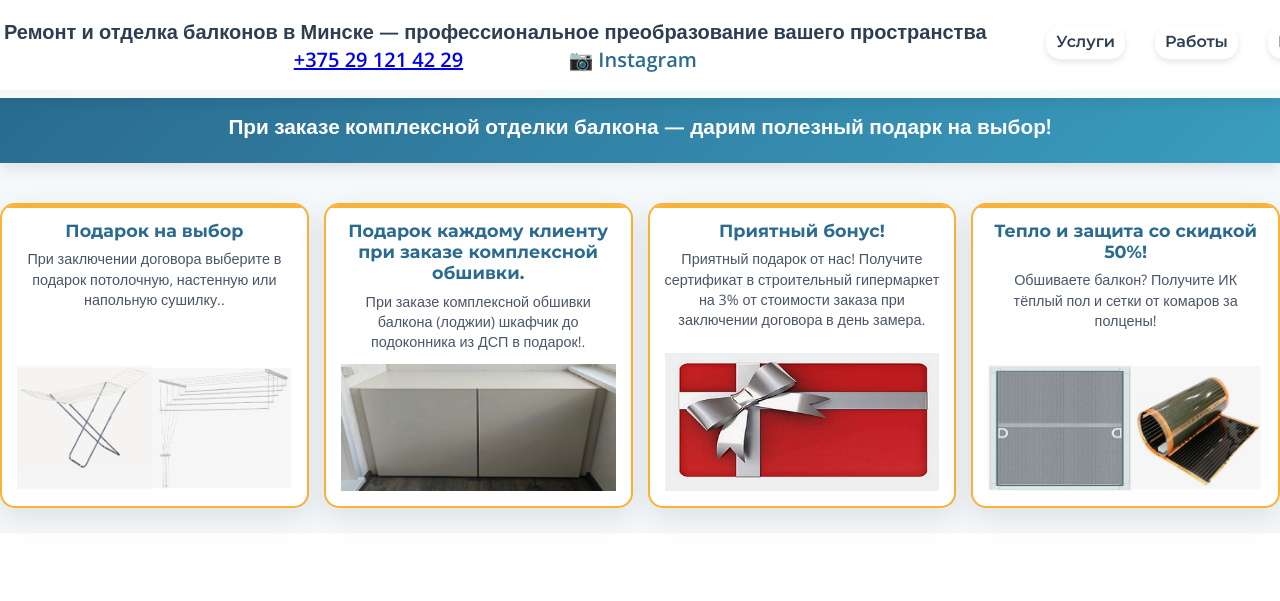
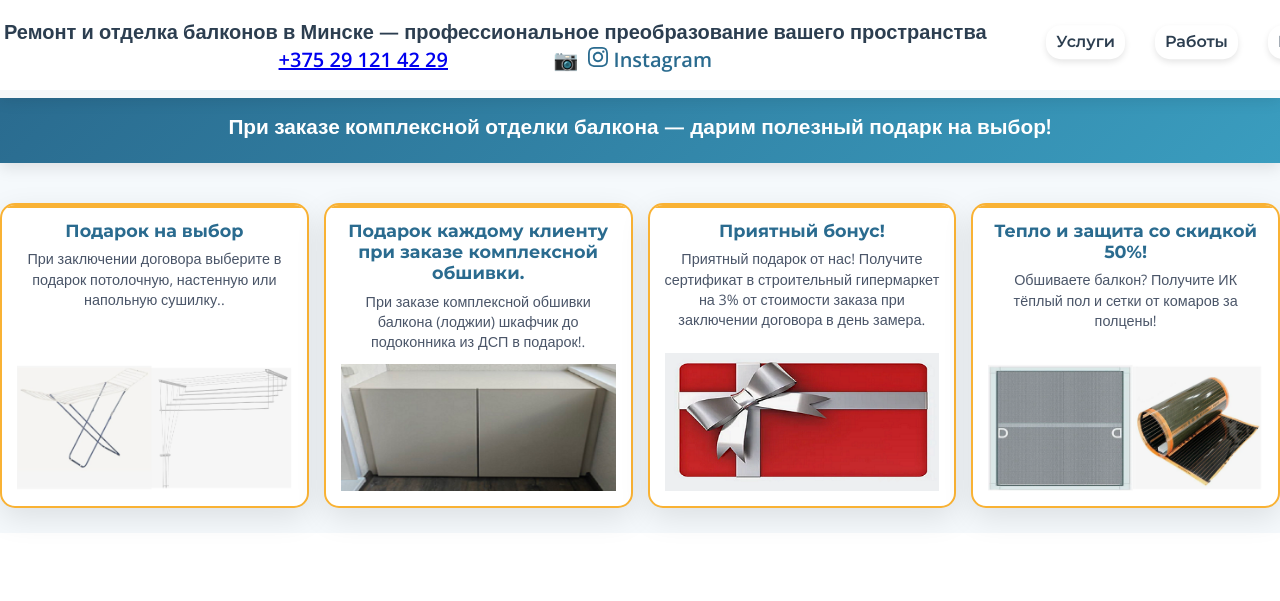
Before and after one commit to Maksimuslim/balkonomania.minsk, a plain HTML site: page index.html in a window 1280 px wide. Shown: the top 601 px of the page. Drawn offline with nearby package versions, Linux system fonts and the light colour scheme.

Commit message:
Update index.html

```diff
--- a/index.html
+++ b/index.html
@@ -1081,7 +1081,12 @@ white-space: normal; /* Разрешить перенос строк */
     Ремонт и отделка балконов в Минске — профессиональное преобразование вашего пространства<br>
     <div class="contact-info">
         <a href="tel:+375291214229">+375 29 121 42 29</a>
-        <a href="https://instagram.com/balkonomaniya.minsk" target="_blank" class="instagram-link">Instagram</a>
+        <a href="https://instagram.com/balkonomaniya.minsk" target="_blank" class="instagram-link" rel="noopener noreferrer">
+    <svg class="instagram-icon" width="20" height="20" viewBox="0 0 24 24" fill="currentColor">
+        <path d="M12 2.163c3.204 0 3.584.012 4.85.07 3.252.148 4.771 1.691 4.919 4.919.058 1.265.069 1.645.069 4.849 0 3.205-.012 3.584-.069 4.849-.149 3.225-1.664 4.771-4.919 4.919-1.266.058-1.644.07-4.85.07-3.204 0-3.584-.012-4.849-.07-3.26-.149-4.771-1.699-4.919-4.92-.058-1.265-.07-1.644-.07-4.849 0-3.204.013-3.583.07-4.849.149-3.227 1.664-4.771 4.919-4.919 1.266-.057 1.645-.069 4.849-.069zm0-2.163c-3.259 0-3.667.014-4.947.072-4.358.2-6.78 2.618-6.98 6.98-.059 1.281-.073 1.689-.073 4.948 0 3.259.014 3.668.072 4.948.2 4.358 2.618 6.78 6.98 6.98 1.281.058 1.689.072 4.948.072 3.259 0 3.668-.014 4.948-.072 4.354-.2 6.782-2.618 6.979-6.98.059-1.28.073-1.689.073-4.948 0-3.259-.014-3.667-.072-4.947-.196-4.354-2.617-6.78-6.979-6.98-1.281-.059-1.69-.073-4.949-.073zm0 5.838c-3.403 0-6.162 2.759-6.162 6.162s2.759 6.163 6.162 6.163 6.162-2.759 6.162-6.163c0-3.403-2.759-6.162-6.162-6.162zm0 10.162c-2.209 0-4-1.79-4-4 0-2.209 1.791-4 4-4s4 1.791 4 4c0 2.21-1.791 4-4 4zm6.406-11.845c-.796 0-1.441.645-1.441 1.44s.645 1.44 1.441 1.44c.795 0 1.439-.645 1.439-1.44s-.644-1.44-1.439-1.44z"/>
+    </svg>
+    <span class="instagram-text">Instagram</span>
+</a>
     </div>
 </div>
             <nav class="nav-desktop">
```
